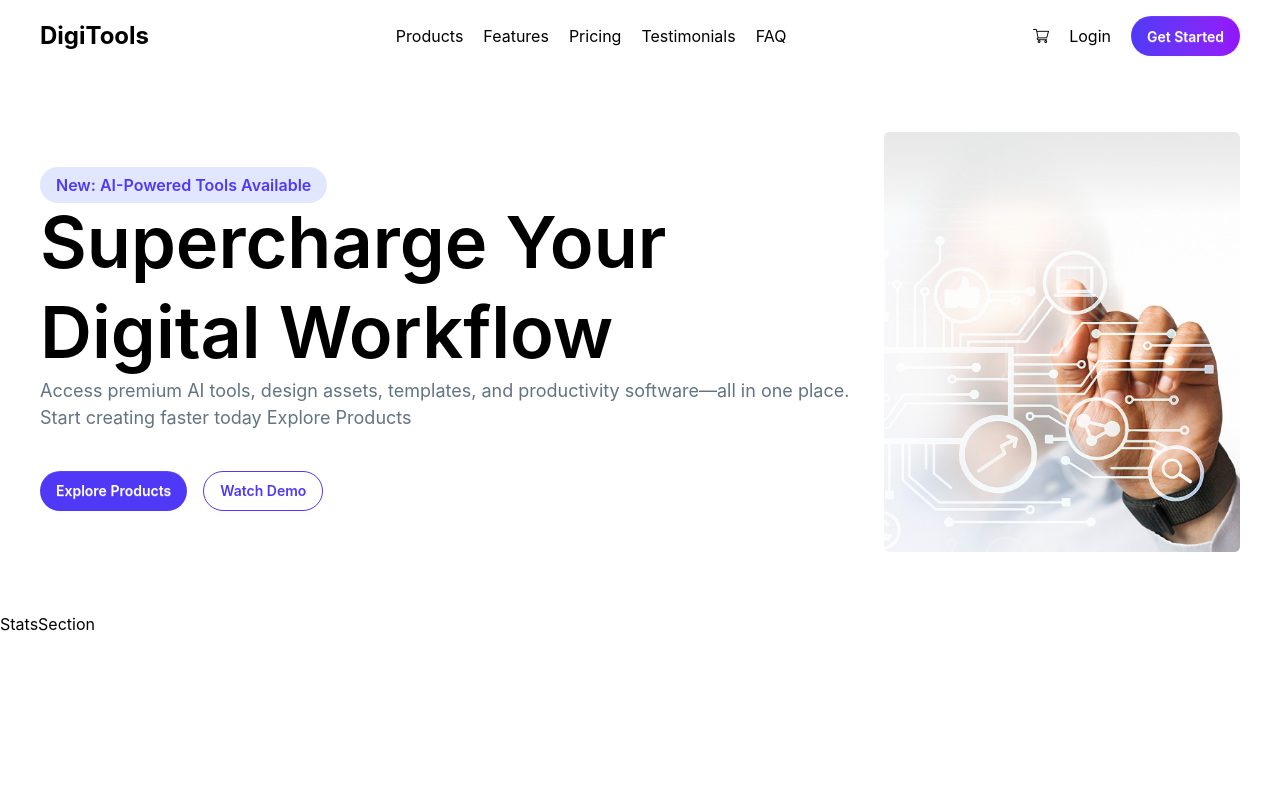
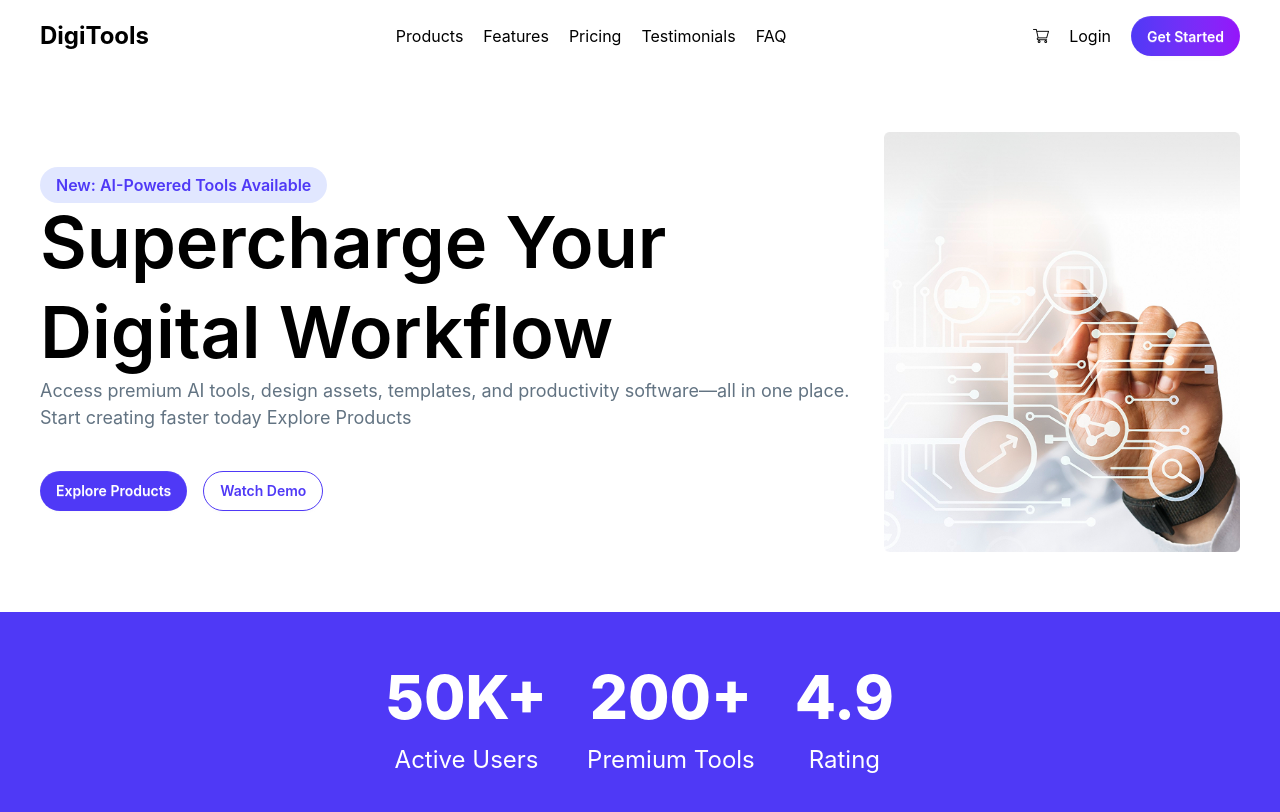
Before and after one commit to KhandakarShakilRana/DigiTools-Platform, a React (Vite) app: page / in a window 1280 px wide. Shown: the top 812 px of the page. Built offline with nearby package versions, Linux system fonts and the light colour scheme.

Commit message:
first section

```diff
--- a/src/components/BannerSection.jsx
+++ b/src/components/BannerSection.jsx
@@ -18,7 +18,7 @@ const BannerSection = () => {
         </p>
         <div>
           <button className="btn !bg-[#4F39F6] mr-4 border-none !text-white rounded-4xl">Explore Products</button>
-          <button className="btn mr-4 border-[#4F39F6]  !text-[#4F39F6] rounded-4xl">Watch Demo</button>
+          <button className="btn bg-white mr-4 border-[#4F39F6]  !text-[#4F39F6] rounded-4xl">Watch Demo</button>
         </div>
       </div>
       <div>
--- a/src/components/StatsSection.jsx
+++ b/src/components/StatsSection.jsx
@@ -2,7 +2,20 @@ import React from 'react'
 
 const StatsSection = () => {
   return (
-    <div>StatsSection</div>
+    <div className='!bg-[#4F39F6] py-10 flex justify-center items-center gap-10'>
+        <div className='flex-col text-center !bg-[#4F39F6]'>
+            <p className='font-extrabold text-[60px] !text-white'>50K+</p>
+            <p className='text-[24px] !text-white'>Active Users</p>
+        </div>
+        <div className='flex-col text-center'>
+            <p className='font-extrabold text-[60px] !text-white'>200+</p>
+            <p className='text-[24px] !text-white'>Premium Tools</p>
+        </div>
+        <div className='flex-col text-center'>
+            <p className='font-extrabold text-[60px] !text-white'>4.9</p>
+            <p className='text-[24px] !text-white'>Rating</p>
+        </div>
+    </div>
   )
 }
 
--- a/src/index.css
+++ b/src/index.css
@@ -1,7 +1,7 @@
 @import "tailwindcss";
 @plugin "daisyui";
 
-*{
+body{
     background: rgb(255, 255, 255);
     color: black;
 }
```
